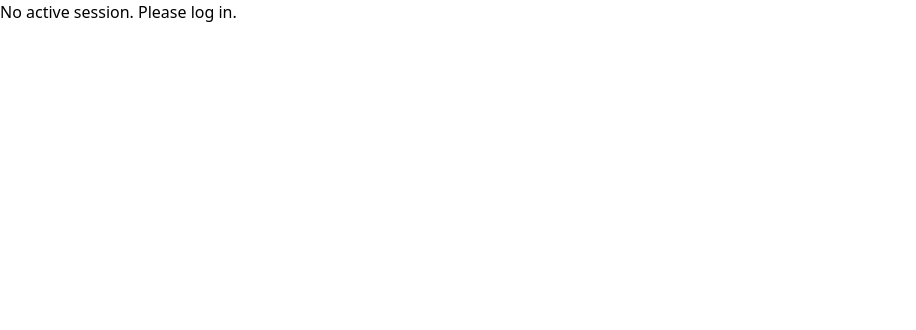
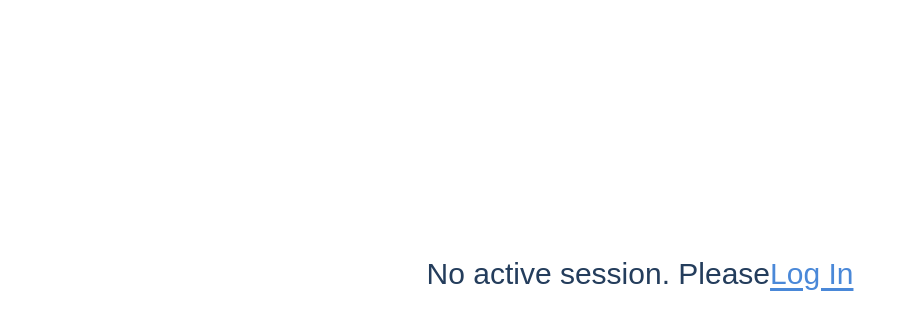
Before and after one commit to pranjal-manawat/linkup, a Next.js app: page /adminDashboard in a window 1280 px wide. Shown: the top 330 px of the page, without its empty margins (0-916 px from the left). Built offline with nearby package versions, Linux system fonts and the light colour scheme; no server answers.

Commit message:
showing date in PointsHistory table, appropriate page when session expires

```diff
--- a/components/common/Header/Header.component.jsx
+++ b/components/common/Header/Header.component.jsx
@@ -16,7 +16,7 @@ const Header = () => {
   };
 
   return (
-    <div className="flex justify-end mt-2 mb-2 mr-10">
+    <div className="absolute bottom-3 right-3">
       <Button type="button" text="Log Out" onClick={signOutAndRedirect} />
     </div>
   );
--- a/package.json
+++ b/package.json
@@ -13,6 +13,7 @@
     "@hookform/resolvers": "^3.3.0",
     "axios": "^1.4.0",
     "clsx": "^2.0.0",
+    "date-fns": "^2.30.0",
     "next": "13.4.19",
     "next-auth": "^4.23.1",
     "prop-types": "^15.8.1",
--- a/pages/adminDashboard/index.js
+++ b/pages/adminDashboard/index.js
@@ -1,6 +1,7 @@
 import React, { useEffect, useState } from "react";
-import { Modal, Input, Button, Header } from "../../components/common";
+import { Modal, Input, Button, Header, Text } from "../../components/common";
 import { useSession } from "next-auth/react";
+import { useRouter } from "next/router";
 import { useForm } from "react-hook-form";
 import * as yup from "yup";
 import { yupResolver } from "@hookform/resolvers/yup";
@@ -8,6 +9,7 @@ import { getData, postData } from "../../utils/rest";
 import EmployeeTable from "./EmployeeTable";
 
 const AdminDashboard = () => {
+  const router = useRouter();
   const { data: session } = useSession();
   const [employeesData, setEmployeesData] = useState([]);
   const [openPointsModal, setOpenPointsModal] = useState(false);
@@ -60,7 +62,7 @@ const AdminDashboard = () => {
       setOpenPointsModal(false);
       try {
         const url = "http://localhost:5000/addPoints";
-        const { success, error, data } = postData(url, payload, {});
+        const { success, error, data } = await postData(url, payload, {});
 
         if (success) {
           console.log("Response ", data.message);
@@ -93,9 +95,9 @@ const AdminDashboard = () => {
     const onSubmit = async (data, e) => {
       e.preventDefault();
       if (e.nativeEvent.submitter.innerHTML === "Add Points")
-        await addPoints({ ...data, userId: activeUserId });
+        await addPoints({ ...data, userId: activeUserId, createdByUser: session?.user?.details?.email });
       else if (e.nativeEvent.submitter.innerHTML === "Remove Points")
-        await removePoints({ ...data, userId: activeUserId });
+        await removePoints({ ...data, userId: activeUserId, createdByUser: session?.user?.details?.email });
     };
 
     return (
@@ -143,7 +145,19 @@ const AdminDashboard = () => {
   }, []);
 
   if (!session) {
-    return <>No active session. Please log in.</>;
+    return (
+      <div className="flex justify-center mt-[20%]">
+        <Text variant="h4">
+          No active session. Please
+          <span
+            className="text-primaryBg underline underline-offset-4 cursor-pointer"
+            onClick={() => router.push("login")}
+          >
+            Log In
+          </span>
+        </Text>
+      </div>
+    );
   }
   return (
     <>
--- a/pages/home/PointsHistoryTable.js
+++ b/pages/home/PointsHistoryTable.js
@@ -1,7 +1,15 @@
 import React from "react";
 import PropTypes from "prop-types";
+import { format } from 'date-fns';
 
 const PointsHistoryTable = ({ pointsHistoryData = [] }) => {
+
+  const getFormattedDate = (dateString) => {
+    const date = new Date(dateString)
+    const formattedDate = format(date, 'dd/MM/yyyy');
+    return formattedDate
+  }
+
   return (
     <>
       <div class="relative overflow-x-auto shadow-md sm:rounded-lg">
@@ -15,7 +23,13 @@ const PointsHistoryTable = ({ pointsHistoryData = [] }) => {
                 Description
               </th>
               <th scope="col" class="px-6 py-3">
-                Type
+                Updated By
+              </th>
+              <th scope="col" class="px-6 py-3">
+                Date
+              </th>
+              <th scope="col" class="px-6 py-3">
+                Updation Type
               </th>
             </tr>
           </thead>
@@ -34,6 +48,8 @@ const PointsHistoryTable = ({ pointsHistoryData = [] }) => {
                         {pointHistory.points}
                       </th>
                       <td class="px-6 py-4">{pointHistory.description}</td>
+                      <td class="px-6 py-4">{pointHistory.createdByUser}</td>
+                      <td class="px-6 py-4">{getFormattedDate(pointHistory.timestamp)}</td>
                       <td class="px-6 py-4">
                         {pointHistory.operationType === "add"
                           ? "Added"
--- a/pages/home/index.js
+++ b/pages/home/index.js
@@ -2,9 +2,11 @@ import React, { useEffect, useState } from "react";
 import { Text, Button, Header } from "../../components/common";
 import PointsHistoryTable from "./PointsHistoryTable";
 import { useSession } from "next-auth/react";
+import { useRouter } from "next/router";
 import { getData } from "../../utils/rest";
 
 const HomePage = () => {
+  const router = useRouter();
   const { data: session } = useSession();
   const userId = session?.user?.details?.Id || null;
   const [points, setPoints] = useState(null);
@@ -37,6 +39,22 @@ const HomePage = () => {
     fetchPointsHistory(userId);
   }, [userId]);
 
+  if (!session) {
+    return (
+      <div className="flex justify-center mt-[20%]">
+        <Text variant="h4">
+          No active session. Please
+          <span
+            className="text-primaryBg underline underline-offset-4 cursor-pointer"
+            onClick={() => router.push("login")}
+          >
+            Log In
+          </span>
+        </Text>
+      </div>
+    );
+  }
+
   return (
     <>
       <div className="flex justify-center p-2">
```
Also changed, not shown: 1 other file (tests, documents, lock files or other folders).
